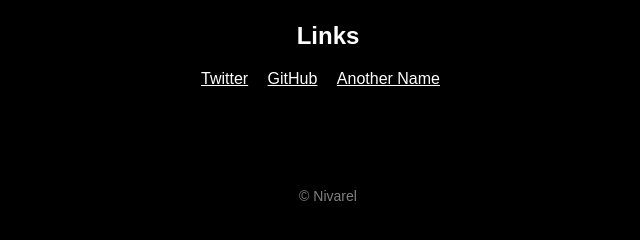
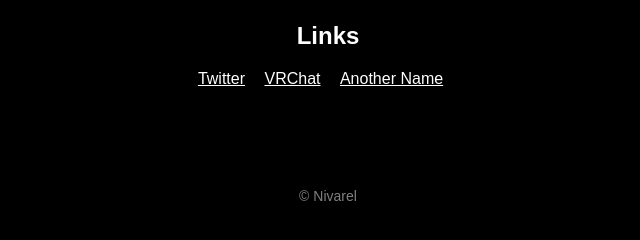
Before and after one commit to Nivarel/nivarel.github.io, a plain HTML site: page index.html in a window 1280 px wide. Shown: the part 1161-1401 px from the top of the page, 312-952 px from the left. Drawn offline with Linux system fonts and the light colour scheme.

Commit message:
Add files via upload

```diff
--- a/index.html
+++ b/index.html
@@ -78,7 +78,7 @@
 
         <div class="links">
             <a href="https://twitter.com/Nlvarel">Twitter</a>
-            <a href="https://github.com/MotiCAT">GitHub</a>
+            <a href="https://vrchat.com/home/user/usr_45897fd3-7f78-4c18-82ed-07536f5de012">VRChat</a>
             <a href="https://twitter.com/M0tiCAT">Another Name</a>
         </div>
 
```
